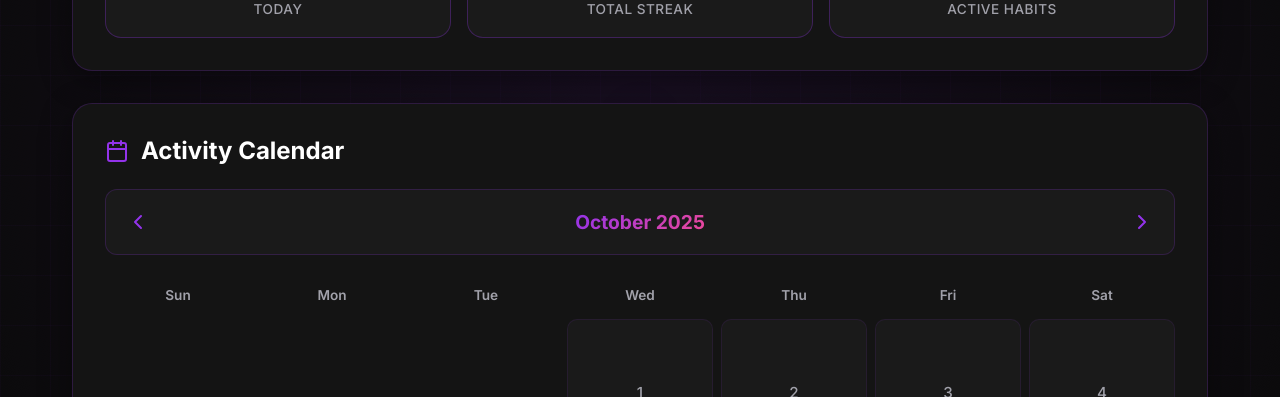
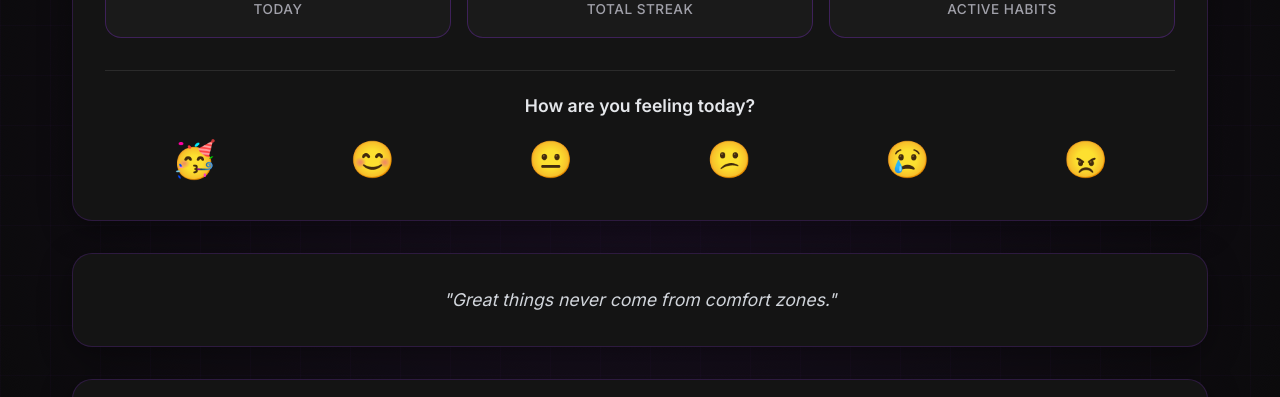
Before and after one commit to balramsinghraghav1/mindtrack-frontend, a React (Vite) app: page /dashboard in a window 1280 px wide. Shown: the part 275-672 px from the top of the page. Built offline with nearby package versions, Linux system fonts and the light colour scheme; no server answers; the database is empty; sample sign-in values are in the browser's storage.

Commit message:
Update Dashboard.jsx

```diff
--- a/src/pages/Dashboard.jsx
+++ b/src/pages/Dashboard.jsx
@@ -25,6 +25,12 @@ import {
   where
 } from 'firebase/firestore';
 import { db } from '../firebase/config';
+
+// --- NEW IMPORTS ---
+import Motivation from '../components/Motivation';
+import GoalTracker from '../components/GoalTracker';
+import MoodTracker from '../components/MoodTracker';
+// --- END NEW IMPORTS ---
 
 export default function Dashboard() {
   const [habits, setHabits] = useState([]);
@@ -199,7 +205,7 @@ export default function Dashboard() {
     <div className="black-bg">
       <div className="container" style={{ minHeight: '100vh', paddingTop: '2rem', paddingBottom: '2rem' }}>
 
-        {/* Header */}
+        {/* Header, Stats, and Mood Tracker */}
         <motion.div
           initial={{ opacity: 0, y: -20 }}
           animate={{ opacity: 1, y: 0 }}
@@ -228,8 +234,8 @@ export default function Dashboard() {
                 }}>
                   Your Pulse
                 </h1>
-          <p style={{ color: '#a1a1aa', marginTop: '0.25rem', fontSize: '0.95rem' }}>
-                {userName || currentUser?.email}
+            <p style={{ color: '#a1a1aa', marginTop: '0.25rem', fontSize: '0.95rem' }}>
+                  {userName || currentUser?.email}
                 </p>
               </div>
             </div>
@@ -264,7 +270,24 @@ export default function Dashboard() {
               <div className="stats-card-label">Active Habits</div>
             </div>
           </div>
+
+          {/* --- NEW MOOD TRACKER --- */}
+          <MoodTracker />
+          {/* --- END MOOD TRACKER --- */}
+
         </motion.div>
+
+        {/* --- NEW MOTIVATION COMPONENT --- */}
+        <motion.div
+          initial={{ opacity: 0, y: 20 }}
+          animate={{ opacity: 1, y: 0 }}
+          transition={{ delay: 0.05 }}
+        >
+          <Motivation />
+        </motion.div>
+        {/* --- END MOTIVATION COMPONENT --- */}
+
+
         {/* Calendar */}
         <motion.div
           initial={{ opacity: 0, y: 20 }}
@@ -273,6 +296,19 @@ export default function Dashboard() {
 
           <Calendar habits={habits} />
         </motion.div>
+
+        {/* --- NEW GOAL TRACKER --- */}
+        <motion.div
+          initial={{ opacity: 0, y: 20 }}
+          animate={{ opacity: 1, y: 0 }}
+          transition={{ delay: 0.15 }}
+        >
+          {/* Pass the totalStreak as a prop */}
+          <GoalTracker totalStreak={totalStreak} />
+        </motion.div>
+        {/* --- END GOAL TRACKER --- */}
+
+
         {/* Add Habit Button */}
         <motion.div
           initial={{ opacity: 0 }}
```
